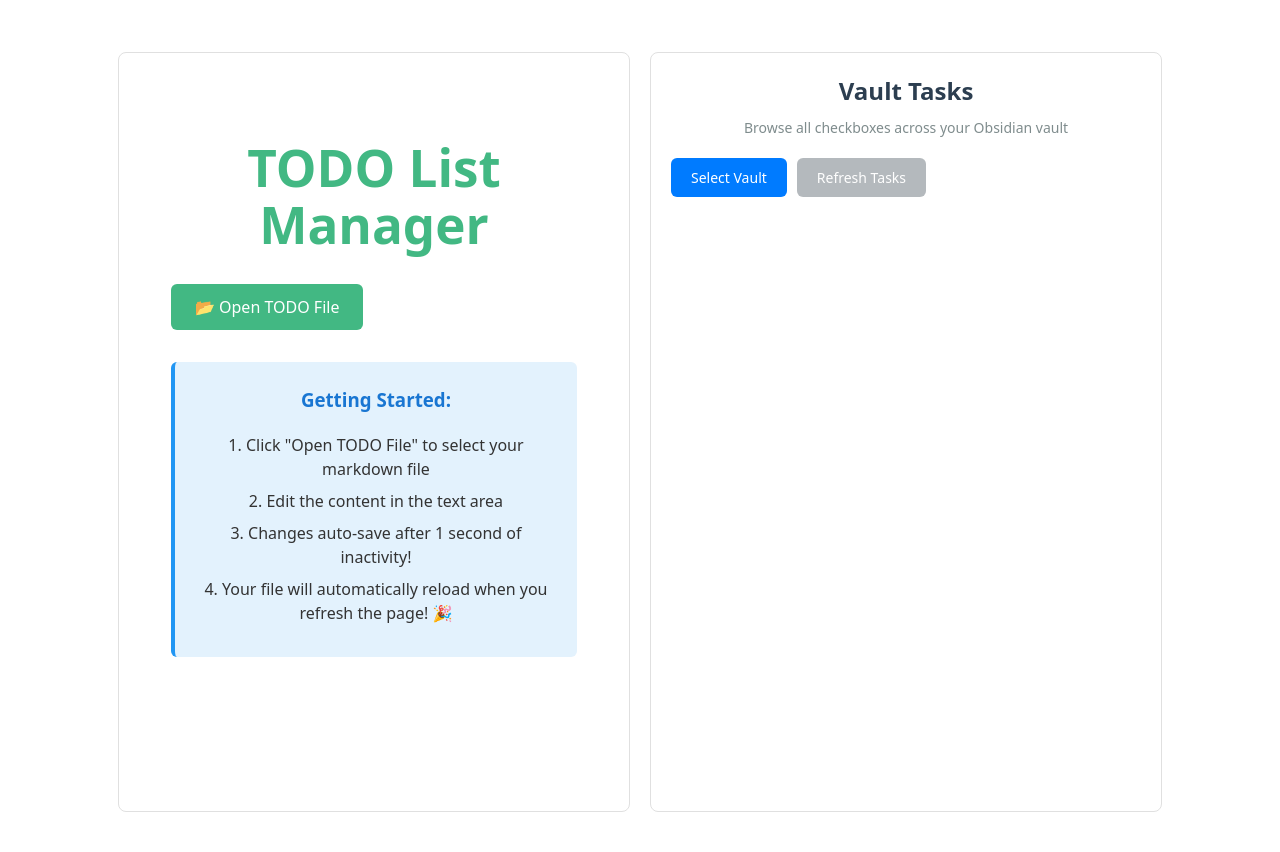
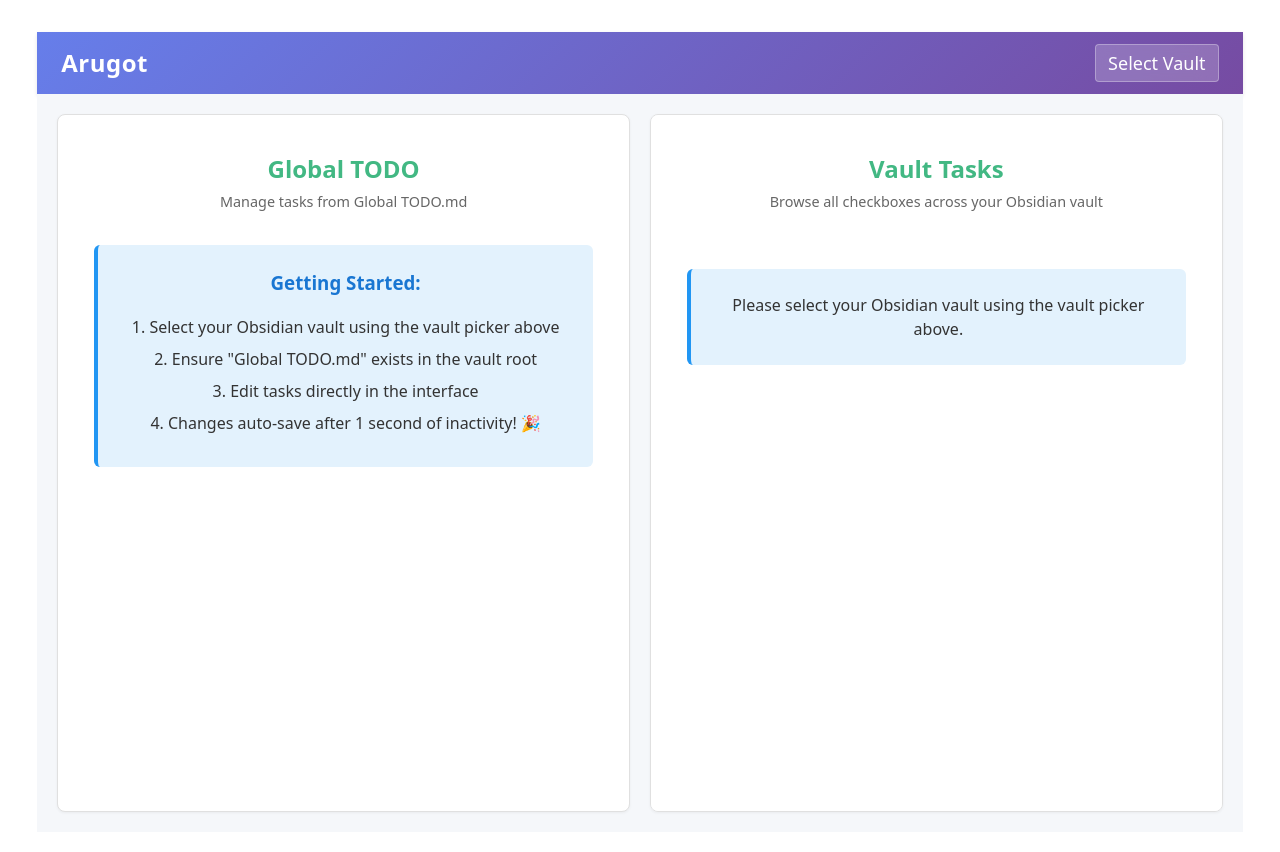
Before and after one commit to pmfriedman/Arugot, a Vue app in the folder ArugotFrontend/: page / in a window 1280 px wide. Shown: the top 852 px of the page. Built offline with nearby package versions, Linux system fonts and the light colour scheme.

Commit message:
Implement Vault Directory Picker and enhance Todo management with directory handling

```diff
--- a/ArugotFrontend/src/App.vue
+++ b/ArugotFrontend/src/App.vue
@@ -1,15 +1,41 @@
 <script setup lang="ts">
+import { onMounted } from "vue";
 import TodoManager from "./modules/todo/TodoManager.vue";
 import VaultTodoManager from "./modules/vaultTodo/VaultTodoManager.vue";
+import VaultDirectoryPicker from "./components/VaultDirectoryPicker.vue";
+import { useVaultDirectory } from "./composables/useVaultDirectory";
+
+const { vaultDirectory, isLoading, selectDirectory, restoreDirectoryHandle } =
+  useVaultDirectory();
+
+const handleSelectDirectory = async () => {
+  await selectDirectory();
+};
+
+onMounted(async () => {
+  await restoreDirectoryHandle();
+});
 </script>
 
 <template>
   <div class="app-container">
-    <div class="panel">
-      <TodoManager />
-    </div>
-    <div class="panel">
-      <VaultTodoManager />
+    <nav class="navbar">
+      <h1 class="app-title">Arugot</h1>
+      <VaultDirectoryPicker
+        :vaultDirectory="vaultDirectory"
+        :isLoading="isLoading"
+        @select="handleSelectDirectory"
+        compact
+      />
+    </nav>
+
+    <div class="panels">
+      <div class="panel">
+        <TodoManager />
+      </div>
+      <div class="panel">
+        <VaultTodoManager />
+      </div>
     </div>
   </div>
 </template>
@@ -17,10 +43,35 @@
 <style scoped>
 .app-container {
   display: flex;
+  flex-direction: column;
+  height: 100vh;
+  box-sizing: border-box;
+}
+
+.navbar {
+  display: flex;
+  align-items: center;
+  justify-content: space-between;
+  background: linear-gradient(135deg, #667eea 0%, #764ba2 100%);
+  padding: 12px 24px;
+  box-shadow: 0 2px 4px rgba(0, 0, 0, 0.1);
+}
+
+.app-title {
+  margin: 0;
+  color: white;
+  font-size: 24px;
+  font-weight: 600;
+  letter-spacing: 0.5px;
+}
+
+.panels {
+  display: flex;
   gap: 20px;
-  height: 100vh;
+  flex: 1;
+  overflow: hidden;
   padding: 20px;
-  box-sizing: border-box;
+  background: #f5f7fa;
 }
 
 .panel {
@@ -30,5 +81,6 @@
   border-radius: 8px;
   padding: 20px;
   background: white;
+  box-shadow: 0 1px 3px rgba(0, 0, 0, 0.05);
 }
 </style>
--- /dev/null
+++ b/ArugotFrontend/src/components/VaultDirectoryPicker.vue
@@ -0,0 +1,148 @@
+<template>
+  <div class="vault-directory-picker" :class="{ compact }">
+    <div class="controls">
+      <span v-if="vaultDirectory && compact" class="vault-name">{{
+        vaultDirectory.name
+      }}</span>
+      <button
+        @click="handleSelectDirectory"
+        :class="compact ? 'btn-compact' : 'btn-primary'"
+      >
+        {{
+          vaultDirectory ? (compact ? "📁" : "Change Vault") : "Select Vault"
+        }}
+      </button>
+      <slot name="additional-controls" :vaultDirectory="vaultDirectory"></slot>
+    </div>
+
+    <div v-if="vaultDirectory && !compact" class="vault-info">
+      <strong>Vault:</strong> {{ vaultDirectory.name }}
+    </div>
+
+    <div v-if="error" class="error-message">
+      {{ error }}
+    </div>
+
+    <div v-if="isLoading" class="loading-indicator">Loading vault...</div>
+  </div>
+</template>
+
+<script setup lang="ts">
+import { ref, toRefs } from "vue";
+
+interface Props {
+  vaultDirectory: FileSystemDirectoryHandle | null;
+  isLoading?: boolean;
+  compact?: boolean;
+}
+
+interface Emits {
+  (e: "select"): void;
+  (e: "error", error: string): void;
+}
+
+const props = withDefaults(defineProps<Props>(), {
+  isLoading: false,
+  compact: false,
+});
+
+const emit = defineEmits<Emits>();
+
+const { vaultDirectory, isLoading } = toRefs(props);
+const error = ref("");
+
+const handleSelectDirectory = () => {
+  error.value = "";
+  emit("select");
+};
+</script>
+
+<style scoped>
+.vault-directory-picker {
+  margin-bottom: 20px;
+}
+
+.vault-directory-picker.compact {
+  margin-bottom: 0;
+}
+
+.controls {
+  display: flex;
+  gap: 10px;
+  align-items: center;
+  margin-bottom: 15px;
+}
+
+.compact .controls {
+  margin-bottom: 0;
+  gap: 12px;
+}
+
+.vault-name {
+  color: white;
+  font-size: 14px;
+  font-weight: 500;
+  opacity: 0.95;
+}
+
+.btn-primary {
+  padding: 10px 20px;
+  background-color: #007bff;
+  color: white;
+  border: none;
+  border-radius: 5px;
+  cursor: pointer;
+  font-size: 14px;
+  transition: background-color 0.2s;
+}
+
+.btn-primary:hover {
+  background-color: #0056b3;
+}
+
+.btn-primary:disabled {
+  background-color: #cccccc;
+  cursor: not-allowed;
+}
+
+.btn-compact {
+  padding: 6px 12px;
+  background-color: rgba(255, 255, 255, 0.2);
+  color: white;
+  border: 1px solid rgba(255, 255, 255, 0.3);
+  border-radius: 4px;
+  cursor: pointer;
+  font-size: 18px;
+  transition: all 0.2s;
+  backdrop-filter: blur(10px);
+}
+
+.btn-compact:hover {
+  background-color: rgba(255, 255, 255, 0.3);
+  border-color: rgba(255, 255, 255, 0.5);
+  transform: translateY(-1px);
+}
+
+.vault-info {
+  padding: 10px;
+  background-color: #f0f0f0;
+  border-radius: 5px;
+  margin-bottom: 10px;
+}
+
+.error-message {
+  padding: 10px;
+  background-color: #ffe6e6;
+  border-left: 4px solid #ff4444;
+  border-radius: 5px;
+  color: #cc0000;
+  margin-bottom: 10px;
+}
+
+.loading-indicator {
+  padding: 10px;
+  background-color: #e6f3ff;
+  border-radius: 5px;
+  color: #0066cc;
+}
+</style>
--- a/ArugotFrontend/src/modules/vaultTodo/composables/useVaultDirectory.ts
+++ b/ArugotFrontend/src/composables/useVaultDirectory.ts
@@ -4,9 +4,15 @@
 const STORE_NAME = "vaultDirectory";
 const KEY = "vaultDirectoryHandle";
 
+// Global shared state for the vault directory
+const vaultDirectory = ref<FileSystemDirectoryHandle | null>(null);
+const isLoading = ref(false);
+
+/**
+ * Global composable for managing the Obsidian vault directory.
+ * This is a singleton - all components share the same vault directory state.
+ */
 export function useVaultDirectory() {
-  const vaultDirectory = ref<FileSystemDirectoryHandle | null>(null);
-
   async function openDB(): Promise<IDBDatabase> {
     return new Promise((resolve, reject) => {
       const request = indexedDB.open(DB_NAME, 1);
@@ -54,12 +60,15 @@
   }
 
   async function restoreDirectoryHandle(): Promise<boolean> {
-    const handle = await loadDirectoryHandle();
-    if (!handle) return false;
+    isLoading.value = true;
+    try {
+      const handle = await loadDirectoryHandle();
+      if (!handle) return false;
 
-    try {
       // Verify we still have permission
-      const permission = await (handle as any).queryPermission({ mode: "readwrite" });
+      const permission = await (handle as any).queryPermission({
+        mode: "readwrite",
+      });
       if (permission === "granted") {
         vaultDirectory.value = handle;
         return true;
@@ -73,11 +82,13 @@
         vaultDirectory.value = handle;
         return true;
       }
+
+      return false;
     } catch {
-      // Handle no longer valid
+      return false;
+    } finally {
+      isLoading.value = false;
     }
-
-    return false;
   }
 
   async function selectDirectory(): Promise<FileSystemDirectoryHandle | null> {
@@ -97,9 +108,66 @@
     }
   }
 
+  /**
+   * Get a file handle for a specific file in the vault
+   */
+  async function getFileHandle(
+    filePath: string
+  ): Promise<FileSystemFileHandle | null> {
+    if (!vaultDirectory.value) return null;
+
+    try {
+      const fileHandle = await vaultDirectory.value.getFileHandle(filePath, {
+        create: false,
+      });
+      return fileHandle;
+    } catch {
+      return null;
+    }
+  }
+
+  /**
+   * Read a file from the vault
+   */
+  async function readFile(filePath: string): Promise<string | null> {
+    const fileHandle = await getFileHandle(filePath);
+    if (!fileHandle) return null;
+
+    try {
+      const file = await fileHandle.getFile();
+      return await file.text();
+    } catch {
+      return null;
+    }
+  }
+
+  /**
+   * Write content to a file in the vault
+   */
+  async function writeFile(
+    filePath: string,
+    content: string
+  ): Promise<boolean> {
+    const fileHandle = await getFileHandle(filePath);
+    if (!fileHandle) return false;
+
+    try {
+      const writable = await (fileHandle as any).createWritable();
+      await writable.write(content);
+      await writable.close();
+      return true;
+    } catch {
+      return false;
+    }
+  }
+
   return {
     vaultDirectory,
+    isLoading,
     selectDirectory,
     restoreDirectoryHandle,
+    getFileHandle,
+    readFile,
+    writeFile,
   };
 }
--- a/ArugotFrontend/src/modules/todo/TodoManager.vue
+++ b/ArugotFrontend/src/modules/todo/TodoManager.vue
@@ -1,7 +1,6 @@
 <script setup lang="ts">
-import { ref, onMounted, computed } from "vue";
-import { useFileHandle } from "./composables/useFileHandle";
-import { useFileIO } from "./composables/useFileIO";
+import { ref, computed, watch } from "vue";
+import { useVaultDirectory } from "../../composables/useVaultDirectory";
 import { useAutoSave } from "./composables/useAutoSave";
 import { useFileWatcher } from "./composables/useFileWatcher";
 import {
@@ -12,17 +11,19 @@
 } from "./utils/markdownParser";
 import TodoList from "./components/TodoList.vue";
 
+const GLOBAL_TODO_FILE = "Global TODO.md";
+
 const error = ref<string>("");
 const parseError = ref<string>("");
+const fileContent = ref<string>("");
+const isSaving = ref<boolean>(false);
+const fileExists = ref<boolean>(false);
 
 // Check if File System Access API is supported
-const isSupported = "showOpenFilePicker" in window;
+const isSupported = "showDirectoryPicker" in window;
 
 // Composables
-const { fileHandle, fileName, isRestoring, openFilePicker, restoreFileHandle } =
-  useFileHandle();
-const { fileContent, permissionStatus, isSaving, readFile, writeFile } =
-  useFileIO();
+const { vaultDirectory, readFile, writeFile } = useVaultDirectory();
 const { isWatching, startWatching, clearExternalChanges, updateTrackedState } =
   useFileWatcher();
 
@@ -45,86 +46,96 @@
 });
 
 const hasValidFormat = computed(() => parseResult.value.success);
-// TODO: Parse markdown into structured TodoItems
-// const todos = computed(() => parseMarkdownTodos(fileContent.value));
 
-const handleOpenFile = async () => {
+const loadFile = async () => {
+  if (!vaultDirectory.value) return;
+
   try {
     error.value = "";
+    const content = await readFile(GLOBAL_TODO_FILE);
 
-    const result = await openFilePicker();
-    if (result) {
-      await loadFile();
+    if (content === null) {
+      fileExists.value = false;
+      error.value = `File "${GLOBAL_TODO_FILE}" not found in vault root. Please create this file in your Obsidian vault.`;
+      fileContent.value = "";
+      return;
     }
-  } catch (err: any) {
-    error.value = `Error opening file: ${err.message}`;
-  }
-};
 
-const loadFile = async () => {
-  try {
-    await readFile(fileHandle.value);
+    fileExists.value = true;
+    fileContent.value = content;
 
     // Start watching for external changes with auto-reload
-    if (fileHandle.value) {
-      startWatching(fileHandle.value, 2000, async (event) => {
+    const fileHandle = await vaultDirectory.value.getFileHandle(
+      GLOBAL_TODO_FILE,
+      { create: false }
+    );
+    if (fileHandle) {
+      startWatching(fileHandle, 2000, async (event) => {
         console.log("External file change detected, auto-reloading...", event);
         await handleAutoReload();
       });
     }
   } catch (err: any) {
-    error.value = `Error reading file: ${err.message}`;
+    fileExists.value = false;
+    error.value = `Error reading "${GLOBAL_TODO_FILE}": ${err.message}`;
   }
 };
 
 const handleAutoReload = async () => {
   try {
-    await readFile(fileHandle.value);
-    clearExternalChanges();
+    const content = await readFile(GLOBAL_TODO_FILE);
+    if (content !== null) {
+      fileContent.value = content;
+      clearExternalChanges();
 
-    // Update tracked state after reload
-    if (fileHandle.value) {
-      await updateTrackedState(fileHandle.value);
+      // Update tracked state after reload
+      const fileHandle = await vaultDirectory.value?.getFileHandle(
+        GLOBAL_TODO_FILE,
+        { create: false }
+      );
+      if (fileHandle) {
+        await updateTrackedState(fileHandle);
+      }
     }
   } catch (err: any) {
     error.value = `Error auto-reloading file: ${err.message}`;
   }
 };
 
-const handleReload = async () => {
-  try {
-    error.value = "";
-    await readFile(fileHandle.value);
-    clearExternalChanges();
-
-    // Update tracked state after reload
-    if (fileHandle.value) {
-      await updateTrackedState(fileHandle.value);
-    }
-  } catch (err: any) {
-    error.value = `Error reloading file: ${err.message}`;
-  }
-};
-
 const saveFile = async () => {
-  if (!fileHandle.value) return;
+  if (!vaultDirectory.value || !fileExists.value) return;
 
   try {
     error.value = "";
+    isSaving.value = true;
 
-    await writeFile(fileHandle.value, fileContent.value);
+    const success = await writeFile(GLOBAL_TODO_FILE, fileContent.value);
+    if (!success) {
+      error.value = `Error saving "${GLOBAL_TODO_FILE}"`;
+      return;
+    }
 
     // Update tracked state after save to prevent false positive detection
-    await updateTrackedState(fileHandle.value);
+    const fileHandle = await vaultDirectory.value.getFileHandle(
+      GLOBAL_TODO_FILE,
+      { create: false }
+    );
+    if (fileHandle) {
+      await updateTrackedState(fileHandle);
+    }
   } catch (err: any) {
     error.value = `Error saving file: ${err.message}`;
+  } finally {
+    isSaving.value = false;
   }
 };
 
 // Auto-save setup
 useAutoSave(fileContent, saveFile, {
   debounceMs: 1000,
-  enabled: computed(() => !!fileHandle.value && hasValidFormat.value),
+  enabled: computed(
+    () => !!vaultDirectory.value && fileExists.value && hasValidFormat.value
+  ),
 });
 
 // Handle todo item events
@@ -151,56 +162,42 @@
   fileContent.value = serializeTodosToMarkdown(items);
 };
 
-// Restore file handle on mount
-onMounted(async () => {
-  if (!isSupported) return;
-
-  const restored = await restoreFileHandle();
-  if (restored) {
-    await loadFile();
-  }
-});
-
-// - Delete item
-// - Reorder items
-// - Serialize back to markdown and update fileContent
+// Watch for vault directory changes and load the file
+watch(
+  vaultDirectory,
+  async (newVault) => {
+    if (newVault) {
+      await loadFile();
+    } else {
+      fileContent.value = "";
+      fileExists.value = false;
+      error.value = "";
+    }
+  },
+  { immediate: true }
+);
 </script>
 
 <template>
   <div class="todo-manager">
-    <h1>TODO List Manager</h1>
+    <div class="header">
+      <h2>Global TODO</h2>
+      <p class="subtitle">Manage tasks from {{ GLOBAL_TODO_FILE }}</p>
+    </div>
 
     <div v-if="!isSupported" class="error">
       ⚠️ File System Access API is not supported in this browser. Please use
       Chrome, Edge, or Opera.
     </div>
 
-    <div v-if="isSupported" class="controls">
-      <button @click="handleOpenFile" class="btn btn-primary">
-        {{ fileHandle ? "📂 Open Different File" : "📂 Open TODO File" }}
-      </button>
-
-      <button v-if="fileHandle" @click="handleReload" class="btn btn-secondary">
-        🔄 Reload
-      </button>
-
+    <div v-if="isSupported && vaultDirectory && fileExists" class="controls">
       <span v-if="isSaving" class="saving-indicator">💾 Saving...</span>
       <span
         v-if="isWatching"
         class="watching-indicator"
-        title="Watching for external changes"
+        title="Automatically reloading on external changes"
         >👁️</span
       >
-    </div>
-
-    <div v-if="fileName" class="file-info">
-      <h3>Current File:</h3>
-      <p>
-        <strong>📄 {{ fileName }}</strong>
-      </p>
-      <p v-if="permissionStatus" class="permission-status">
-        {{ permissionStatus }}
-      </p>
     </div>
 
     <div v-if="error" class="error">❌ {{ error }}</div>
@@ -211,7 +208,7 @@
 
     <!-- Checkbox UI -->
     <TodoList
-      v-if="fileHandle && hasValidFormat"
+      v-if="vaultDirectory && fileExists && hasValidFormat"
       :items="todos"
       @toggle="handleToggle"
       @update-text="handleUpdateText"
@@ -220,7 +217,7 @@
     />
 
     <!-- Raw markdown editor (fallback for invalid format) -->
-    <div v-if="fileHandle && !hasValidFormat" class="editor">
+    <div v-if="vaultDirectory && fileExists && !hasValidFormat" class="editor">
       <h3>Raw Markdown (Fix format errors):</h3>
       <textarea
         v-model="fileContent"
@@ -233,44 +230,61 @@
       </div>
     </div>
 
-    <div v-if="!fileHandle && isSupported && !isRestoring" class="instructions">
+    <div v-if="!vaultDirectory && isSupported" class="instructions">
       <h3>Getting Started:</h3>
-      <p>1. Click "Open TODO File" to select your markdown file</p>
-      <p>2. Edit the content in the text area</p>
-      <p>3. Changes auto-save after 1 second of inactivity!</p>
-      <p>
-        4. Your file will automatically reload when you refresh the page! 🎉
-      </p>
+      <p>1. Select your Obsidian vault using the vault picker above</p>
+      <p>2. Ensure "{{ GLOBAL_TODO_FILE }}" exists in the vault root</p>
+      <p>3. Edit tasks directly in the interface</p>
+      <p>4. Changes auto-save after 1 second of inactivity! 🎉</p>
     </div>
   </div>
 </template>
 
 <style scoped>
 .todo-manager {
-  max-width: 900px;
-  margin: 0 auto;
-  padding: 2rem;
+  padding: 1rem;
 }
 
-h1 {
-  color: #42b883;
-  margin-bottom: 2rem;
+.header {
+  margin-bottom: 1.5rem;
 }
 
-.info {
-  background: #e3f2fd;
-  color: #1976d2;
-  padding: 1rem;
-  border-radius: 6px;
-  margin-bottom: 1rem;
-  border-left: 4px solid #2196f3;
+.header h2 {
+  color: #42b883;
+  margin: 0 0 0.25rem 0;
+}
+
+.subtitle {
+  color: #666;
+  margin: 0;
+  font-size: 0.9rem;
 }
 
 .controls {
   display: flex;
-  gap: 1rem;
-  margin-bottom: 2rem;
+  gap: 10px;
   align-items: center;
+  margin-bottom: 15px;
+}
+
+.btn-secondary {
+  padding: 10px 20px;
+  background-color: #607d8b;
+  color: white;
+  border: none;
+  border-radius: 5px;
+  cursor: pointer;
+  font-size: 14px;
+  transition: background-color 0.2s;
+}
+
+.btn-secondary:hover {
+  background-color: #455a64;
+}
+
+.btn-secondary:disabled {
+  background-color: #cccccc;
+  cursor: not-allowed;
 }
 
 .saving-indicator {
@@ -295,96 +309,6 @@
   }
 }
 
-.warning {
-  background: #fff3e0;
-  color: #e65100;
-  padding: 1rem;
-  border-radius: 6px;
-  margin-bottom: 1rem;
-  border-left: 4px solid #ff9800;
-  display: flex;
-  align-items: center;
-  justify-content: space-between;
-  gap: 1rem;
-}
-
-.btn-inline {
-  padding: 0.5rem 1rem;
-  background: #ff9800;
-  color: white;
-  border: none;
-  border-radius: 4px;
-  font-weight: 500;
-  cursor: pointer;
-  transition: all 0.2s;
-}
-
-.btn-inline:hover {
-  background: #f57c00;
-  transform: translateY(-1px);
-}
-
-.btn {
-  padding: 0.75rem 1.5rem;
-  border: none;
-  border-radius: 6px;
-  font-size: 1rem;
-  font-weight: 500;
-  cursor: pointer;
-  transition: all 0.2s;
-}
-
-.btn:hover:not(:disabled) {
-  transform: translateY(-2px);
-  box-shadow: 0 4px 8px rgba(0, 0, 0, 0.2);
-}
-
-.btn:disabled {
-  opacity: 0.5;
-  cursor: not-allowed;
-}
-
-.btn-primary {
-  background: #42b883;
-  color: white;
-}
-
-.btn-success {
-  background: #4caf50;
-  color: white;
-}
-
-.btn-secondary {
-  background: #607d8b;
-  color: white;
-}
-
-.file-info {
-  background: #f5f5f5;
-  padding: 1rem;
-  border-radius: 6px;
-  margin-bottom: 1rem;
-}
-
-.file-info h3 {
-  margin-top: 0;
-  margin-bottom: 0.5rem;
-}
-
-.file-info p {
-  margin: 0.5rem 0;
-}
-
-.permission-status {
-  color: #666;
-  font-size: 0.9rem;
-}
-
-.modified-indicator {
-  color: #ff9800;
-  font-weight: bold;
-}
-
 .error {
   background: #fee;
   color: #c00;
@@ -392,15 +316,6 @@
   border-radius: 6px;
   margin-bottom: 1rem;
   border-left: 4px solid #c00;
-}
-
-.success {
-  background: #e8f5e9;
-  color: #2e7d32;
-  padding: 1rem;
-  border-radius: 6px;
-  margin-bottom: 1rem;
-  border-left: 4px solid #2e7d32;
 }
 
 .editor {
--- a/ArugotFrontend/src/modules/vaultTodo/VaultTodoManager.vue
+++ b/ArugotFrontend/src/modules/vaultTodo/VaultTodoManager.vue
@@ -5,25 +5,10 @@
       <p class="subtitle">Browse all checkboxes across your Obsidian vault</p>
     </div>
 
-    <div class="controls">
-      <button @click="selectVaultDirectory" class="btn-primary">
-        {{ vaultDirectory ? "Change Vault" : "Select Vault" }}
-      </button>
-      <button
-        @click="scanVault"
-        :disabled="!vaultDirectory || isScanning"
-        class="btn-secondary"
-      >
+    <div v-if="vaultDirectory" class="controls">
+      <button @click="scanVault" :disabled="isScanning" class="btn-secondary">
         {{ isScanning ? "Scanning..." : "Refresh Tasks" }}
       </button>
-    </div>
-
-    <div v-if="vaultDirectory" class="vault-info">
-      <strong>Vault:</strong> {{ vaultDirectory.name }}
-    </div>
-
-    <div v-if="error" class="error-message">
-      {{ error }}
     </div>
 
     <div v-if="isScanning" class="scanning-status">
@@ -73,12 +58,16 @@
     <div v-else-if="vaultDirectory && !isScanning" class="empty-state">
       <p>No tasks found. Click "Refresh Tasks" to scan the vault.</p>
     </div>
+
+    <div v-else class="instructions">
+      <p>Please select your Obsidian vault using the vault picker above.</p>
+    </div>
   </div>
 </template>
 
 <script setup lang="ts">
-import { ref, onMounted, computed } from "vue";
-import { useVaultDirectory } from "./composables/useVaultDirectory";
+import { ref, computed, watch } from "vue";
+import { useVaultDirectory } from "../../composables/useVaultDirectory";
 
 interface VaultTask {
   id: string;
@@ -92,11 +81,9 @@
 // Set to false to revert to basic file opening (no line numbers)
 const USE_ADVANCED_URI = true;
 
-const { vaultDirectory, selectDirectory, restoreDirectoryHandle } =
-  useVaultDirectory();
+const { vaultDirectory } = useVaultDirectory();
 const tasks = ref<VaultTask[]>([]);
 const isScanning = ref(false);
-const error = ref("");
 
 // Group tasks by file (exclude completed)
 const groupedTasks = computed(() => {
@@ -129,34 +116,29 @@
   }
 }
 
-async function selectVaultDirectory() {
-  try {
-    error.value = "";
-    await selectDirectory();
-    tasks.value = [];
-  } catch (err: any) {
-    error.value = `Failed to select directory: ${err.message}`;
-  }
-}
-
-onMounted(async () => {
-  const restored = await restoreDirectoryHandle();
-  if (restored) {
-    await scanVault();
-  }
-});
+// Watch for vault directory changes and auto-scan
+watch(
+  vaultDirectory,
+  async (newVault) => {
+    if (newVault) {
+      await scanVault();
+    } else {
+      tasks.value = [];
+    }
+  },
+  { immediate: true }
+);
 
 async function scanVault() {
   if (!vaultDirectory.value) return;
 
   try {
-    error.value = "";
     isScanning.value = true;
     tasks.value = [];
 
     await scanDirectory(vaultDirectory.value, "");
   } catch (err: any) {
-    error.value = `Scan failed: ${err.message}`;
+    console.error("Scan failed:", err);
   } finally {
     isScanning.value = false;
   }
@@ -216,55 +198,43 @@
 
 <style scoped>
 .vault-todo-manager {
-  height: 100%;
+  padding: 1rem;
   display: flex;
   flex-direction: column;
+  height: 100%;
 }
 
 .header {
-  margin-bottom: 20px;
+  margin-bottom: 1.5rem;
 }
 
 .header h2 {
-  margin: 0 0 8px 0;
-  font-size: 24px;
-  color: #2c3e50;
+  color: #42b883;
+  margin: 0 0 0.25rem 0;
 }
 
 .subtitle {
+  color: #666;
   margin: 0;
-  color: #7f8c8d;
-  font-size: 14px;
+  font-size: 0.9rem;
 }
 
 .controls {
   display: flex;
   gap: 10px;
-  margin-bottom: 20px;
-}
-
-.btn-primary,
-.btn-secondary {
-  padding: 10px 20px;
-  border: none;
-  border-radius: 6px;
-  font-size: 14px;
-  cursor: pointer;
-  transition: background-color 0.2s;
-}
-
-.btn-primary {
-  background-color: #007bff;
-  color: white;
-}
-
-.btn-primary:hover {
-  background-color: #0056b3;
+  align-items: center;
+  margin-bottom: 15px;
 }
 
 .btn-secondary {
+  padding: 10px 20px;
   background-color: #6c757d;
   color: white;
+  border: none;
+  border-radius: 5px;
+  cursor: pointer;
+  font-size: 14px;
+  transition: background-color 0.2s;
 }
 
 .btn-secondary:hover:not(:disabled) {
@@ -276,22 +246,17 @@
   cursor: not-allowed;
 }
 
-.vault-info {
-  padding: 10px;
-  background: #e7f3ff;
+.instructions {
+  background: #e3f2fd;
+  padding: 1.5rem;
   border-radius: 6px;
-  margin-bottom: 20px;
-  font-size: 14px;
-  color: #004085;
+  margin-top: 2rem;
+  border-left: 4px solid #2196f3;
 }
 
-.error-message {
-  padding: 12px;
-  background-color: #f8d7da;
-  color: #721c24;
-  border: 1px solid #f5c6cb;
-  border-radius: 6px;
-  margin-bottom: 20px;
+.instructions p {
+  margin: 0;
+  color: #333;
 }
 
 .scanning-status {
```
